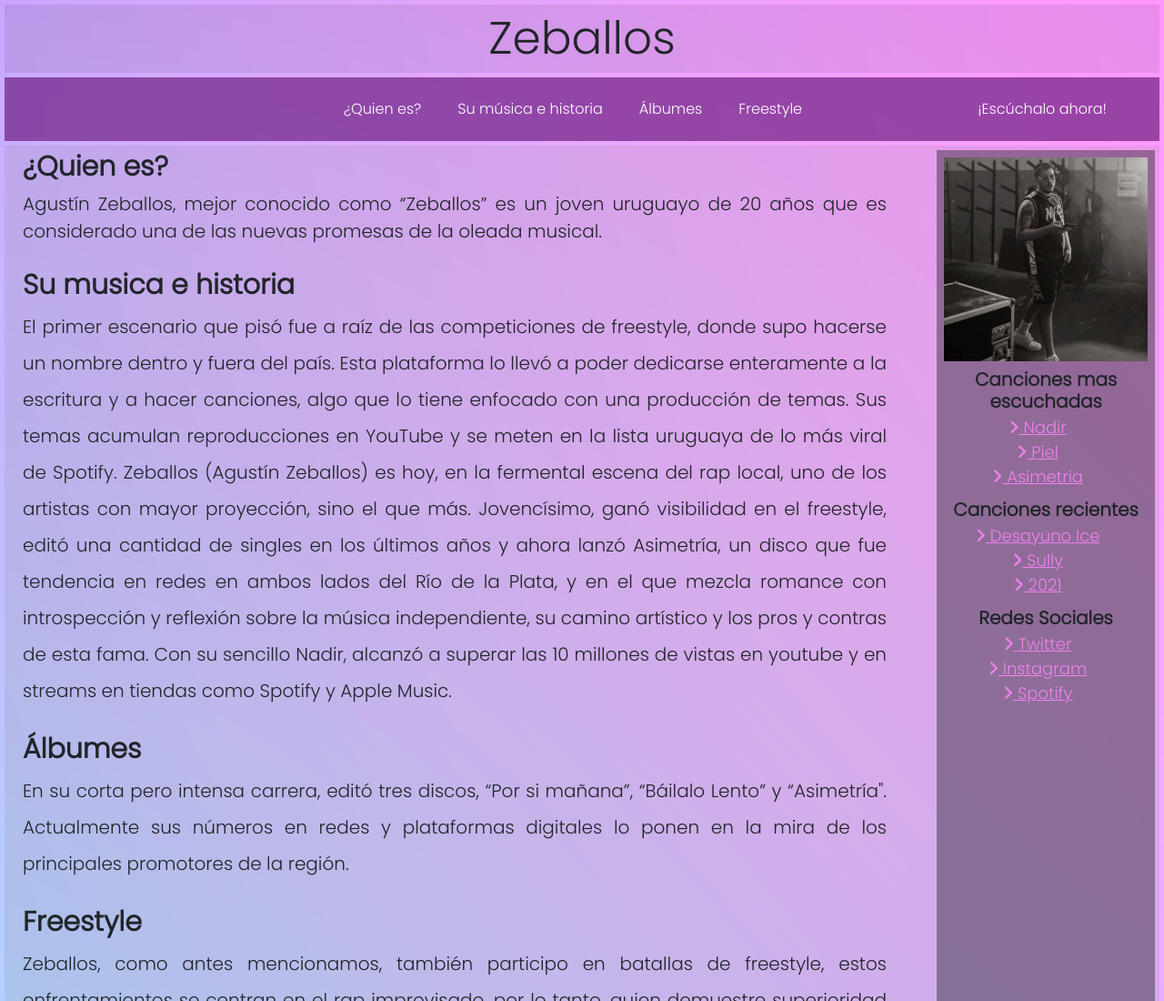
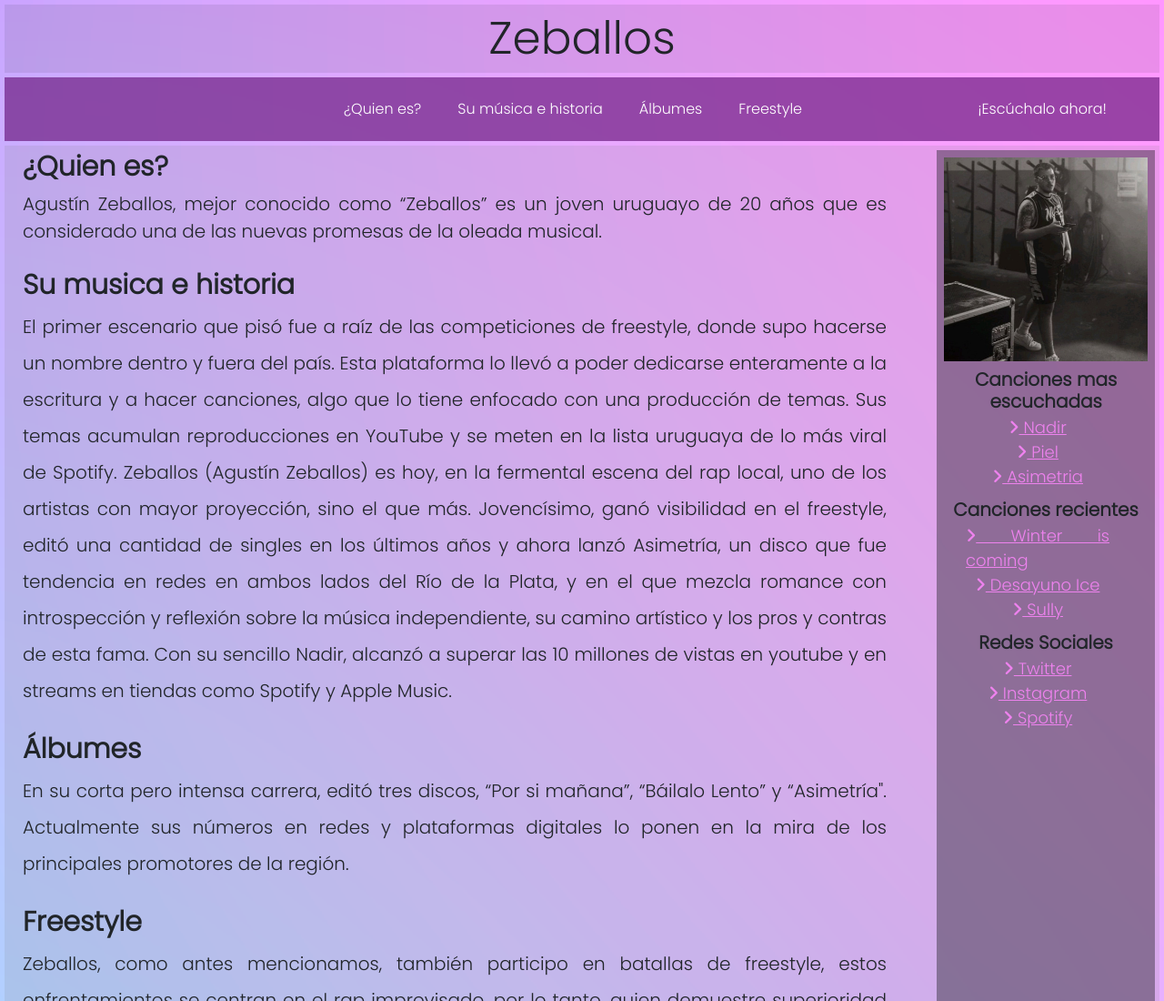
Before and after one commit to klotz17/proyecto, a plain HTML site: page index.html in a window 1280 px wide. Shown: the top 1100 px of the page at 91% size. Drawn offline with nearby package versions, Linux system fonts and the light colour scheme.

Commit message:
Update index.html

```diff
--- a/index.html
+++ b/index.html
@@ -161,17 +161,17 @@
                     <div class="lista2">
                         <ul>
                             <div class="cuatro"> <a
+                                    href="https://www.youtube.com/watch?v=r3k6Cmtrm08&ab_channel=Zeballos17"
+                                    title="Winter is coming" target="_blank"><i class="fas fa-angle-right"></i> Winter is coming</a>
+                            </div>
+                            <div class="cinco"><a
                                     href="https://www.youtube.com/watch?v=qsUC6YcJwaI&ab_channel=Zeballos17"
                                     title="DesayunoIce" target="_blank"><i class="fas fa-angle-right"></i> Desayuno
                                     Ice</a>
                             </div>
-                            <div class="cinco"><a
+                            <div class="seis"> <a
                                     href="https://www.youtube.com/watch?v=US-3wG49A5A&ab_channel=Zeballos17"
                                     title="Sully" target="_blank"><i class="fas fa-angle-right"></i> Sully</a>
-                            </div>
-                            <div class="seis"> <a
-                                    href="https://www.youtube.com/watch?v=gYMo65d_yts&ab_channel=Zeballos17"
-                                    title="2021" target="_blank"><i class="fas fa-angle-right"></i> 2021</a>
                             </div>
                     </div>
                     </ul>
```
